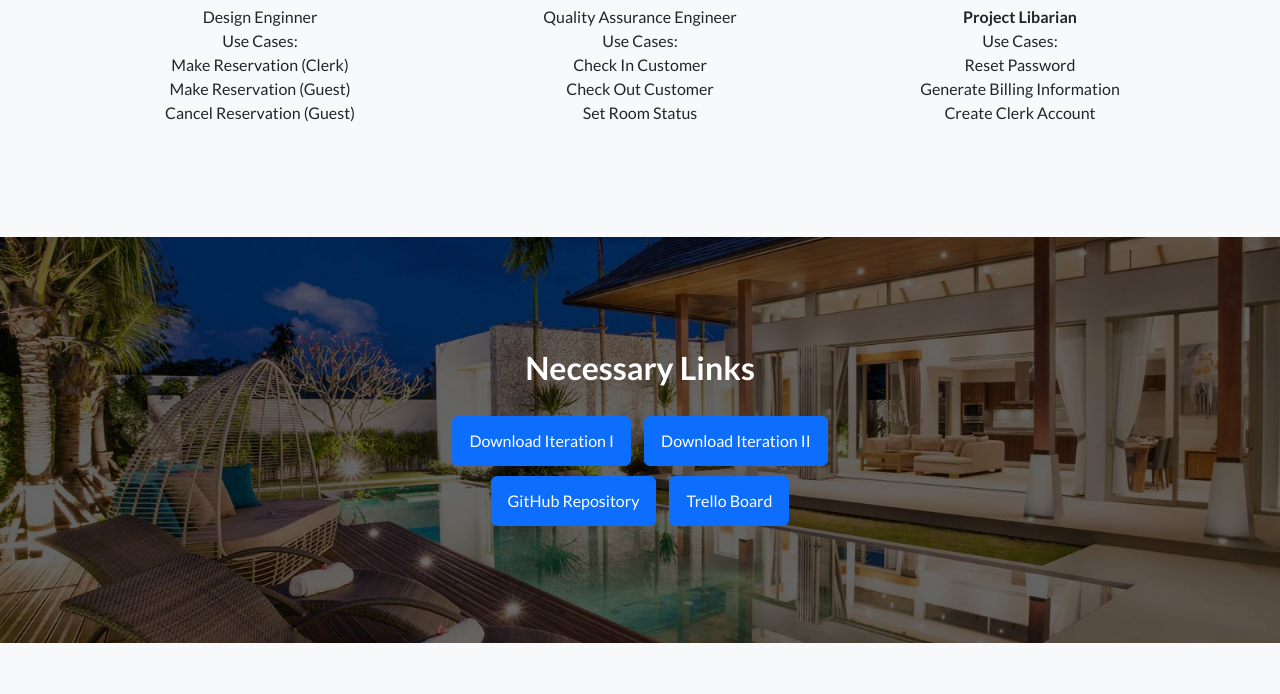
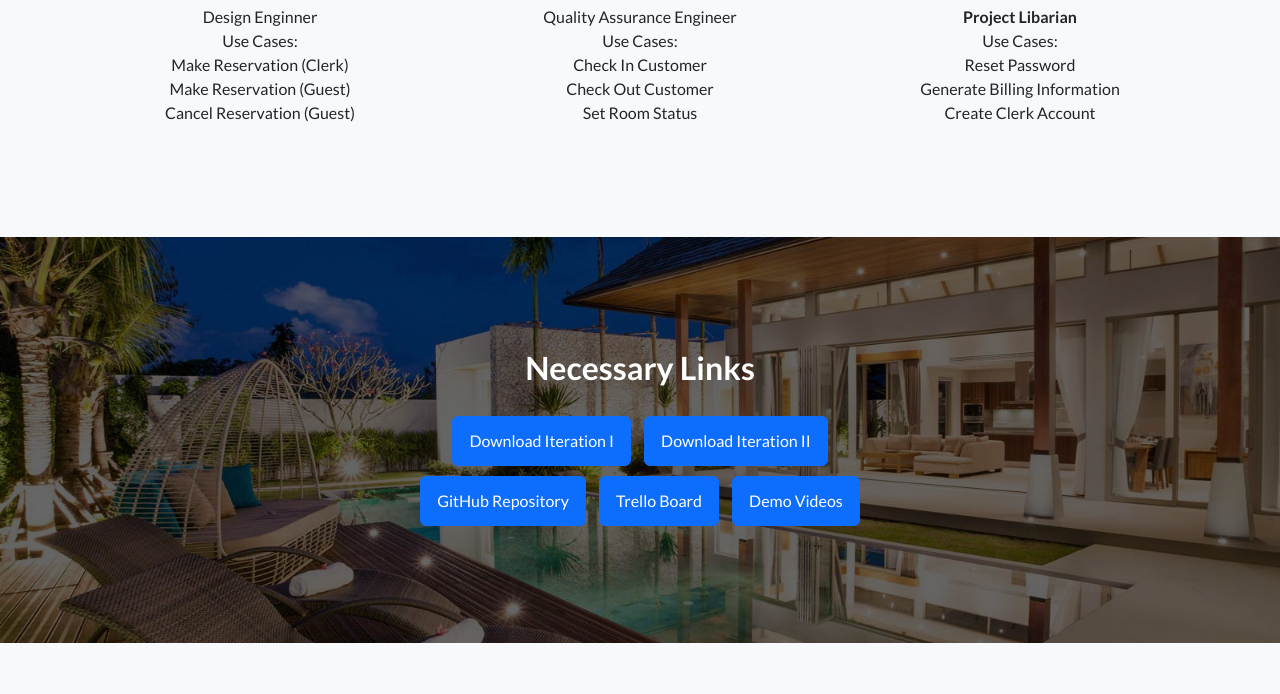
Before and after one commit to alanvillagrand/baylor-bear-luxury-website, a plain HTML site: page index.html in a window 1280 px wide. Shown: the part 3951-4645 px from the top of the page. Drawn offline with nearby package versions, Linux system fonts and the light colour scheme.

Commit message:
Added demo videos link

```diff
--- a/index.html
+++ b/index.html
@@ -176,6 +176,7 @@
                         <a class="btn btn-download" href="https://drive.google.com/file/d/10Sa6hunqG9jEZJz8XUdMnpX8yDAYga4T/view?usp=drive_link">Download Iteration II</a>
                         <a class="btn btn-download" href="https://github.com/alanvillagrand/CSI-3471-group-project">GitHub Repository</a>
                         <a class="btn btn-download" href="https://trello.com/b/GzzbQjBl/baylor-bear-luxury">Trello Board</a>
+                        <a class="btn btn-download" href="https://drive.google.com/file/d/1NfIqgEukKp-Nh4nFH4uBuZvDUk5Wb5qV/view?usp=sharing">Demo Videos</a>
                     </div>
                 </div>
             </div>
```
